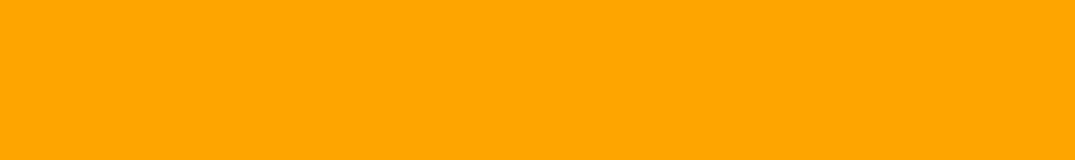
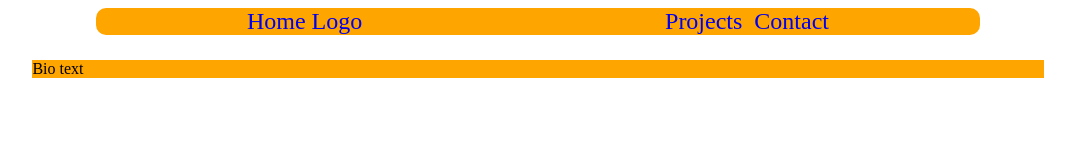
Before and after one commit to MaxHolzmann/Maximilian, a plain HTML site: page index.html in a window 1280 px wide. Shown: the whole page, without its empty margins (102-1177 px from the left). Drawn offline with Linux system fonts and the light colour scheme.

Commit message:
Begins to set up initial design.

```diff
--- a/index.html
+++ b/index.html
@@ -10,6 +10,31 @@
 
 <body>
 
+   <div class="nav-container">
+    <nav class="navbar">
+        <div>
+            <ul class="left-links">
+                <li><a class='nav-links' href="#">Home Logo</a></li>
+            </ul>
+        </div>
+
+        <div>
+            <ul class="right-links">
+                <li><a class='nav-links' href='#'>Projects</a></li>
+                <li><a class='nav-links' href='#'>Contact</a></li>
+            </ul>
+        </div>
+    </nav>
+ </div>
+
+<div class="info-container">
+    <div class="info-div">
+        <div class="bio-text">Bio text</div>
+        <div class="self-image"></div>
+    </div>
+</div>
+
+
 </body>
 
 </html>
--- a/main.css
+++ b/main.css
@@ -1,3 +1,63 @@
 body {
+    background-color: white;
+}
+
+ul {
+    list-style-type: none;
+    margin: 0;
+    padding: 0;
+}
+
+.nav-container {
+display: flex;
+justify-content: center;
+}
+
+.navbar {
     background-color: orange;
+    display: flex;
+    flex-wrap: wrap;
+    justify-content: space-around;
+    align-items: center;
+    border-radius: 10px;
+    width: 70%;
+    color: white;
 }
+
+.left-links {
+    display: flex;
+    font-size: 24px;
+}
+
+.right-links {
+    display: flex;
+    justify-content: space-evenly;
+    gap: 12px;
+    font-size: 24px;
+}
+
+.nav-links {
+    text-decoration: none;
+    list-style: none;
+}
+
+.info-container {
+    display: flex;
+    justify-content: center;
+    padding-top: 2%;
+}
+.info-div {
+    display: flex;
+    flex-direction: column;
+    flex-wrap: wrap;
+    background-color: orange;
+    width: 80%;
+}
+
+.bio-text {
+
+}
+
+.self-image {
+
+}
```
